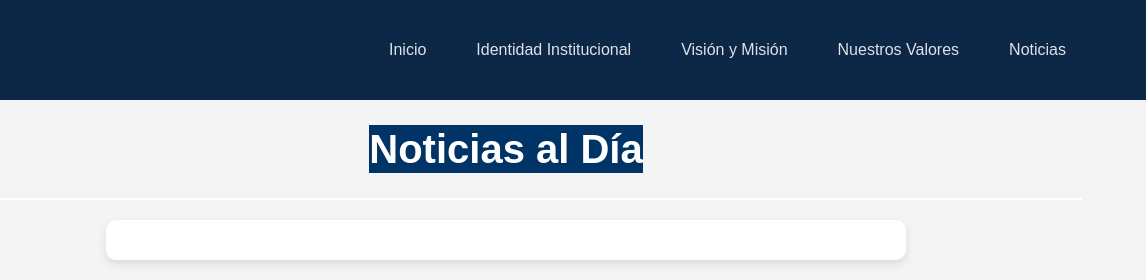
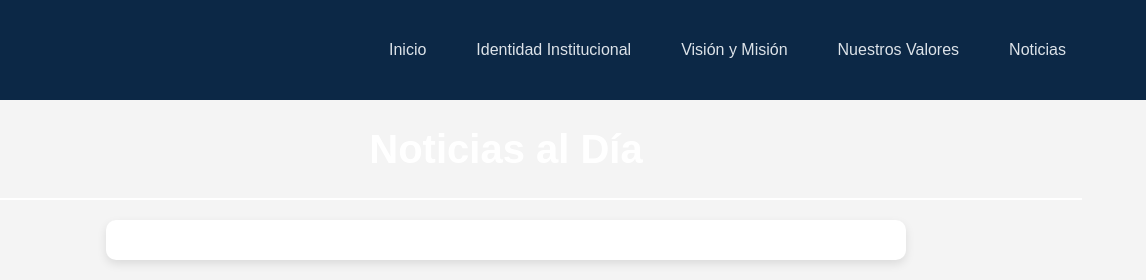
Before and after one commit to dsosa20/Escuela--Zamora-Chinchipe, a website with bundled scripts: page public/telegram.html in a window 1280 px wide. Shown: the top 280 px of the page, 134-1280 px from the left. Built offline with nearby package versions, Linux system fonts and the light colour scheme; no server answers.

Commit message:
Actualizacion 3

```diff
--- a/public/telegram.css
+++ b/public/telegram.css
@@ -15,7 +15,6 @@
 h1 {
   margin: 0;
   font-size: 2.5em;
-  background-color: #003366;
   text-align: center;
   line-height: 1.2;
 }
```
